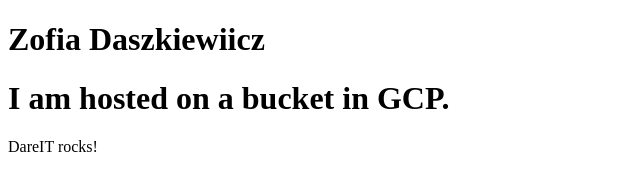
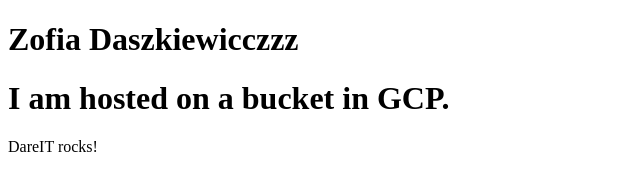
Before and after one commit to Zos223/cloud_challenge, a plain HTML site: page task_2/index.html in a window 1280 px wide. Shown: the full height of the page, 0-640 px from the left. Drawn offline with Linux system fonts and the light colour scheme.

Commit message:
update index.html

```diff
--- a/task_2/index.html
+++ b/task_2/index.html
@@ -4,7 +4,7 @@
     <title>Hello World: Static Website</title>
   </head>
   <body>
-    <h1>Zofia Daszkiewiicz</h1>
+    <h1>Zofia Daszkiewicczzz</h1>
     <h1>I am hosted on a bucket in GCP.</h1>
     <p>DareIT rocks!</p>
   </body>
```
